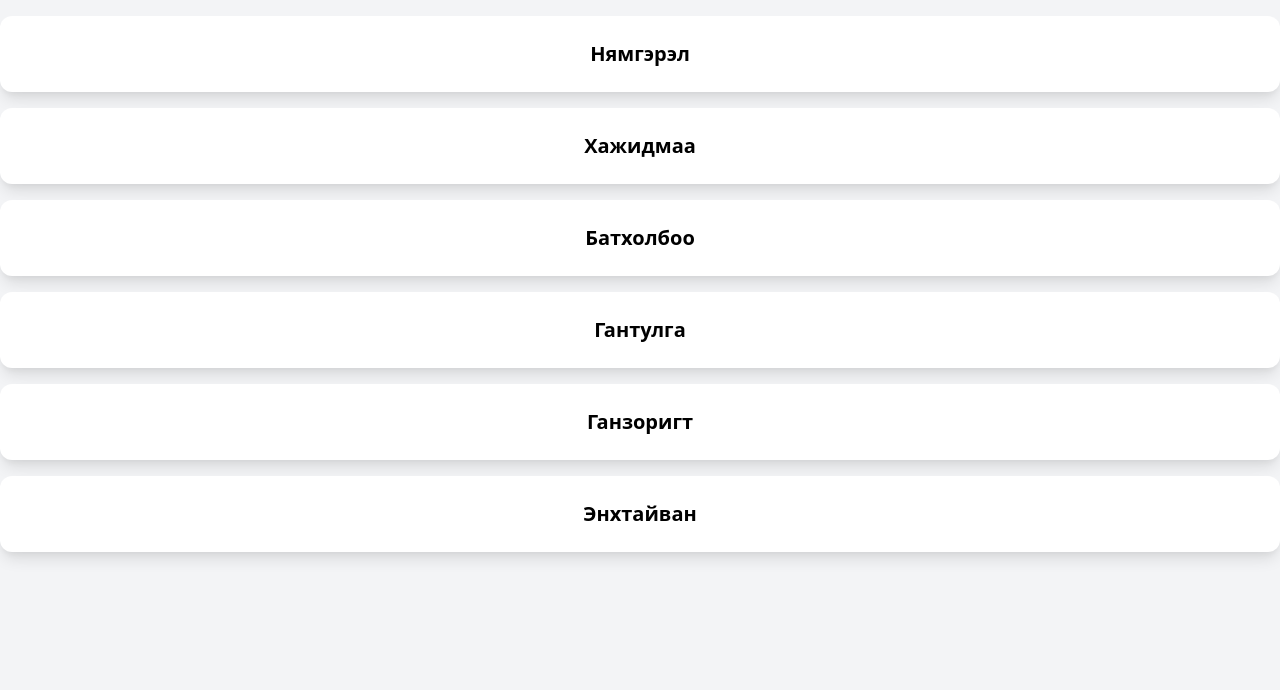
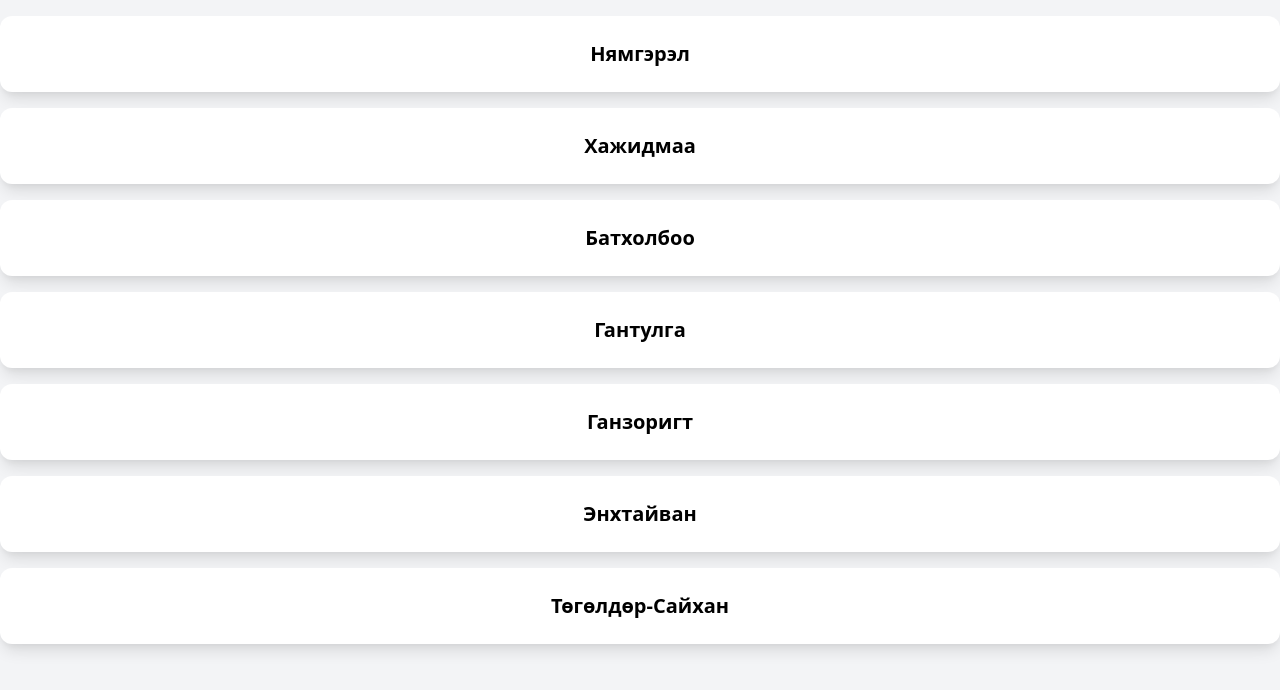
Before and after one commit to narada0923/AmjiltAcademy, a plain HTML site: page 105.html in a window 1280 px wide. Drawn offline with nearby package versions, Linux system fonts and the light colour scheme.

Commit message:
Update 105.html

```diff
--- a/105.html
+++ b/105.html
@@ -39,6 +39,11 @@
                 Энхтайван
             </a>
         </div>
+        <div class="w-full text-center hover:bg-indigo-500 transition duration-300 hover:text-white rounded-xl text-xl shadow-lg my-4 py-6 px-3 bg-white">
+            <a class="font-bold" href="https://narada0923.github.io/togoldor/">
+                Төгөлдөр-Сайхан
+            </a>
+        </div>
     </div>
 </body>
 </html>
```
